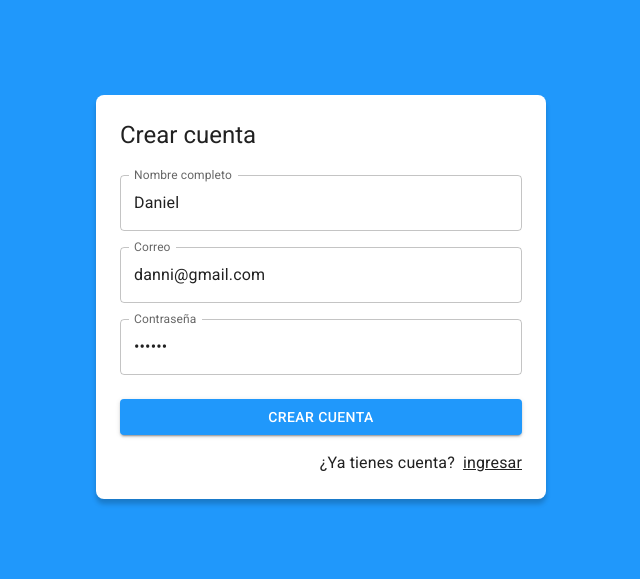
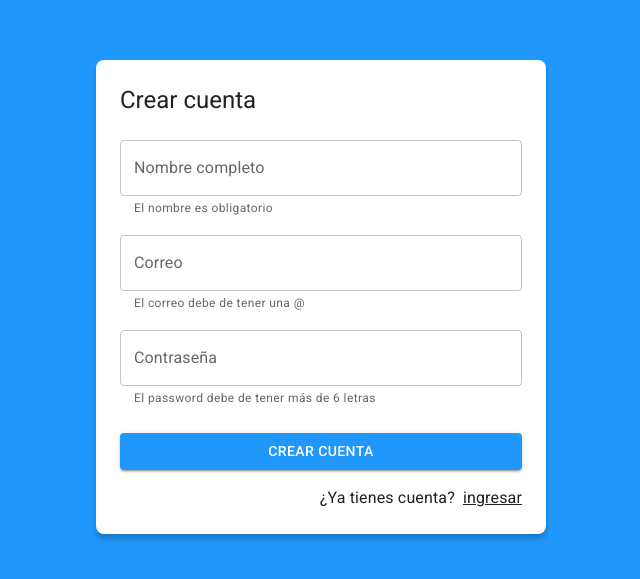
Before and after one commit to danni3231/Journal-App, a React (Vite) app: page /auth/register in a window 1280 px wide. Shown: the part 103-682 px from the top of the page, without its empty margins (319-959 px from the left). Built offline with nearby package versions, Linux system fonts and the light colour scheme; no server answers.

Commit message:
fixed register and added animations

```diff
--- a/index.html
+++ b/index.html
@@ -1,19 +1,21 @@
 <!DOCTYPE html>
 <html lang="en">
-  <head>
+
+<head>
     <meta charset="UTF-8" />
     <link rel="icon" type="image/svg+xml" href="/src/favicon.svg" />
     <meta name="viewport" content="width=device-width, initial-scale=1.0" />
     <title>JournalApp</title>
 
-    <link
-      rel="stylesheet"
-      href="https://fonts.googleapis.com/css?family=Roboto:300,400,500,700&display=swap"
-    />
+    <link rel="stylesheet" href="https://fonts.googleapis.com/css?family=Roboto:300,400,500,700&display=swap" />
 
-  </head>
-  <body>
+    <link rel="stylesheet" href="https://cdnjs.cloudflare.com/ajax/libs/animate.css/4.1.1/animate.min.css" />
+
+</head>
+
+<body>
     <div id="root"></div>
     <script type="module" src="/src/main.jsx"></script>
-  </body>
+</body>
+
 </html>
--- a/src/auth/layout/AuthLayout.jsx
+++ b/src/auth/layout/AuthLayout.jsx
@@ -1,7 +1,7 @@
 import { Grid, Typography } from '@mui/material';
 
 
-export const AuthLayout = ({ children, title = '' }) => {
+export const AuthLayout = ( { children, title = '' } ) => {
     return (
 
         <Grid
@@ -10,20 +10,20 @@ export const AuthLayout = ({ children, title = '' }) => {
             direction="column"
             alignItems="center"
             justifyContent="center"
-      sx={{ minHeight: '100vh', backgroundColor: 'primary.main', padding: 4 }}
+            sx={ { minHeight: '100vh', backgroundColor: 'primary.main', padding: 4 } }
         >
 
             <Grid item
-       className='box-shadow'
+                className='box-shadow animate__animated animate__fadeIn animate__faster'
                 xs={ 3 }
-       sx={{
+                sx={ {
                     width: { sm: 450 },
                     backgroundColor: 'white',
                     padding: 3,
                     borderRadius: 2
-        }}>
+                } }>
 
-          <Typography variant='h5' sx={{ mb: 1 }}>{ title }</Typography>
+                <Typography variant='h5' sx={ { mb: 1 } }>{ title }</Typography>
 
 
                 { children }
--- a/src/auth/pages/RegisterPage.jsx
+++ b/src/auth/pages/RegisterPage.jsx
@@ -9,9 +9,9 @@ import { useForm } from '../../hooks';
 import { startCreatingUserWithEmailPassword } from '../../store';
 
 const formData = {
-    email: 'danni@gmail.com',
-    password: '123456',
-    displayName: 'Daniel',
+    email: '',
+    password: '',
+    displayName: '',
 }
 
 const formValidations = {
@@ -25,6 +25,7 @@ export const RegisterPage = () => {
     const [ formSubmited, setformSubmited ] = useState( false )
 
     const { status, errorMessage } = useSelector( state => state.auth )
+
     const isCheckingAuth = useMemo( () => status === 'checking', [ status ] )
 
     const dispatch = useDispatch()
@@ -40,7 +41,10 @@ export const RegisterPage = () => {
 
         if ( !isFormValid ) return
 
-        dispatch( startCreatingUserWithEmailPassword( formData ) )
+        console.log( formState );
+
+
+        dispatch( startCreatingUserWithEmailPassword( formState ) )
     };
 
     return (
--- a/src/journal/layout/JournalLayout.jsx
+++ b/src/journal/layout/JournalLayout.jsx
@@ -5,9 +5,9 @@ import { NavBar, SideBar } from '../components';
 
 const drawerWidth = 280;
 
-export const JournalLayout = ({ children }) => {
+export const JournalLayout = ( { children } ) => {
     return (
-    <Box sx={{ display: 'flex' }}>
+        <Box className='animate__animated animate__fadeIn animate__faster' sx={ { display: 'flex' } }>
 
             <NavBar drawerWidth={ drawerWidth } />
 
@@ -15,7 +15,7 @@ export const JournalLayout = ({ children }) => {
 
             <Box
                 component='main'
-            sx={{ flexGrow: 1, p: 3 }}
+                sx={ { flexGrow: 1, p: 3 } }
             >
                 <Toolbar />
 
--- a/src/journal/views/NoteView.jsx
+++ b/src/journal/views/NoteView.jsx
@@ -5,13 +5,13 @@ import { ImageGallery } from '../components'
 
 export const NoteView = () => {
     return (
-    <Grid container direction='row' justifyContent='space-between' alignItems='center' sx={{ mb: 1 }}>
+        <Grid className='animate__animated animate__fadeIn animate__faster' container direction='row' justifyContent='space-between' alignItems='center' sx={ { mb: 1 } }>
             <Grid item>
                 <Typography fontSize={ 39 } fontWeight='light' >28 de agosto, 2023</Typography>
             </Grid>
             <Grid item>
-            <Button color="primary" sx={{ padding: 2 }}>
-                <SaveOutlined sx={{ fontSize: 30, mr: 1 }} />
+                <Button color="primary" sx={ { padding: 2 } }>
+                    <SaveOutlined sx={ { fontSize: 30, mr: 1 } } />
                     Guardar
                 </Button>
             </Grid>
@@ -23,7 +23,7 @@ export const NoteView = () => {
                     fullWidth
                     placeholder="Ingrese un título"
                     label="Título"
-                sx={{ border: 'none', mb: 1 }}
+                    sx={ { border: 'none', mb: 1 } }
                 />
 
                 <TextField
@@ -36,7 +36,7 @@ export const NoteView = () => {
                 />
             </Grid>
 
-        {/* Image gallery */}
+            {/* Image gallery */ }
             <ImageGallery />
 
         </Grid>
--- a/src/journal/views/NothingSelectedView.jsx
+++ b/src/journal/views/NothingSelectedView.jsx
@@ -5,15 +5,16 @@ import { StarOutline } from '@mui/icons-material';
 export const NothingSelectedView = () => {
     return (
         <Grid
+            className='animate__animated animate__fadeIn animate__faster'
             container
             spacing={ 0 }
             direction="column"
             alignItems="center"
             justifyContent="center"
-      sx={{ minHeight: 'calc(100vh - 110px)', backgroundColor: 'primary.main', borderRadius: 3 }}
+            sx={ { minHeight: 'calc(100vh - 110px)', backgroundColor: 'primary.main', borderRadius: 3 } }
         >
             <Grid item xs={ 12 }>
-            <StarOutline sx={{ fontSize: 100, color: 'white' }} />
+                <StarOutline sx={ { fontSize: 100, color: 'white' } } />
             </Grid>
             <Grid item xs={ 12 }>
                 <Typography color="white" variant='h5'>Selecciona o crea una entrada</Typography>
```
Lines whose indentation alone changed are shown as unchanged.
